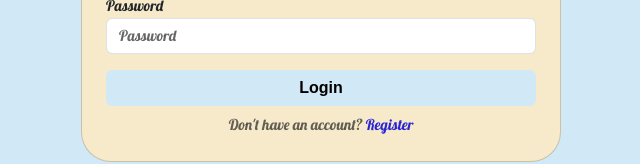
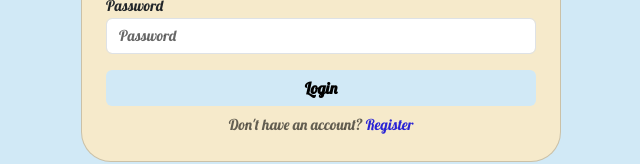
Before and after one commit to MarwaKhalid/Journaley, an Angular app in the folder Journaley/: page /login in a window 1280 px wide. Shown: the part 411-575 px from the top of the page, without its empty margins (319-959 px from the left). Built offline with nearby package versions, Linux system fonts and the light colour scheme.

Commit message:
Fixed issues

```diff
--- a/Journaley/src/app/components/buttons/text-button/text-button.html
+++ b/Journaley/src/app/components/buttons/text-button/text-button.html
@@ -1,6 +1,6 @@
 <button
   type="button"
-  class="btn w-100 sans"
+  class="btn w-100"
   (click)="onClick()"
   [ngClass]="[btn_type, active ? '' : 'inactive']"
 >
--- a/Journaley/src/app/screens/login/login.html
+++ b/Journaley/src/app/screens/login/login.html
@@ -32,7 +32,7 @@
       </form>
 
       <p class="card-text sub-text text-center mt-2">
-        Don't have an account? <a href="#">Register</a>
+        Don't have an account? <a href="register">Register</a>
       </p>
     </div>
   </div>
--- a/Journaley/src/app/screens/register/register.html
+++ b/Journaley/src/app/screens/register/register.html
@@ -49,7 +49,7 @@
       </form>
 
       <p class="card-text sub-text text-center mt-2">
-        Already have an account? <a href="#">Login</a>
+        Already have an account? <a href="login">Login</a>
       </p>
     </div>
   </div>
```
